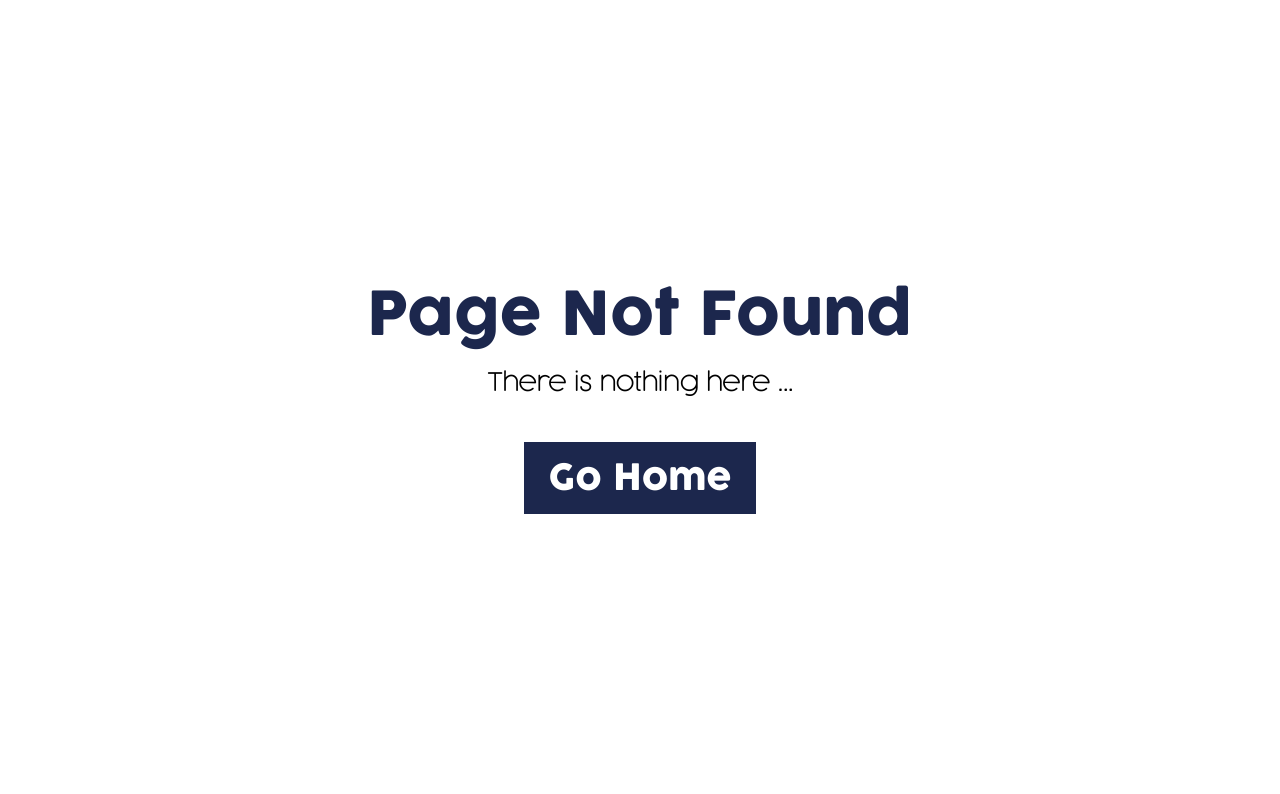
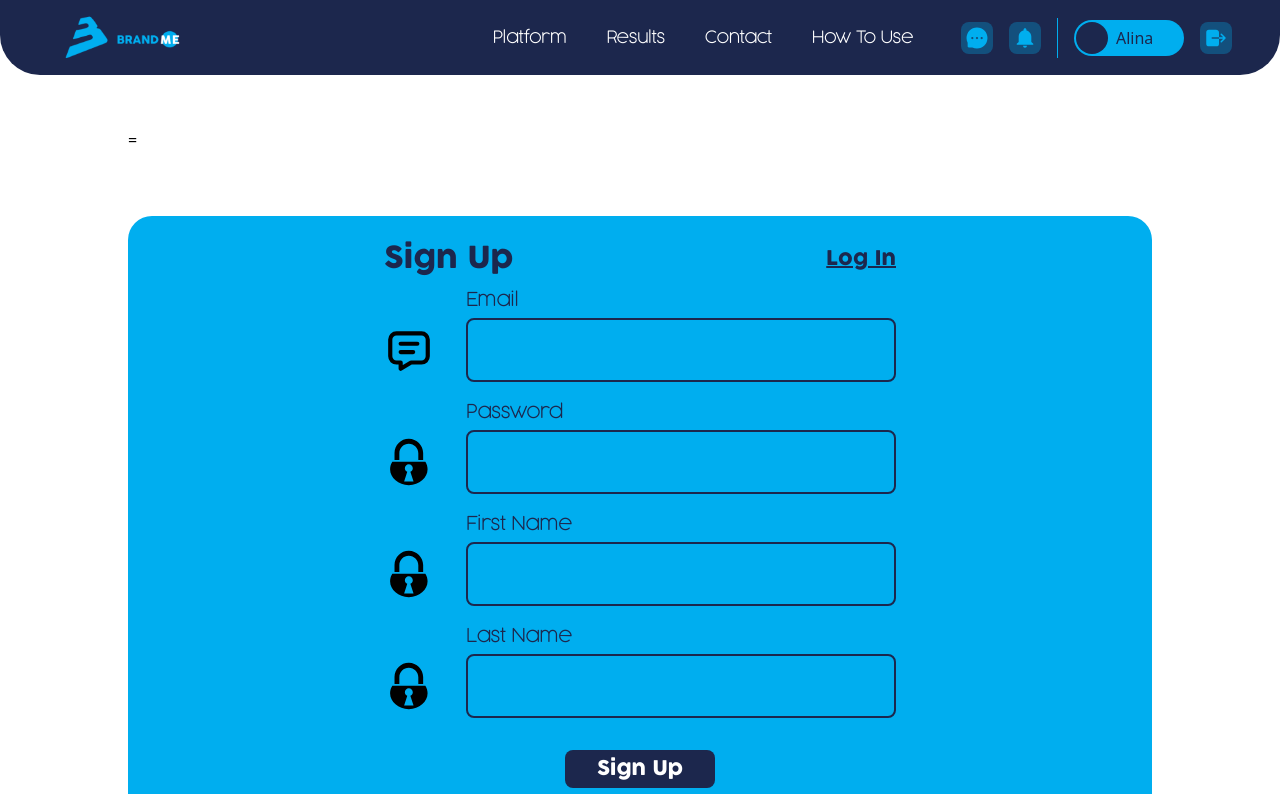
Before and after one commit to Valuegate/Brand-me, a Next.js app: page /signup in a window 1280 px wide. Before the commit this address had no page. Shown: the top 794 px of the page. Built offline with nearby package versions, Linux system fonts and the light colour scheme.

Commit message:
done with login and signup page

```diff
--- /dev/null
+++ b/src/app/login/page.tsx
@@ -0,0 +1,10 @@
+import LoginPage from '@/components/login/Login';
+
+
+export const metadata = {
+  title: "Login",
+};
+
+export default function Login() {
+  return <LoginPage />
+}
--- /dev/null
+++ b/src/app/signup/page.tsx
@@ -0,0 +1,10 @@
+import SignUp from '@/components/signup/SignUp';
+
+
+export const metadata = {
+  title: "SignUp",
+};
+
+export default function SignUpPage() {
+  return <SignUp />
+}
--- /dev/null
+++ b/src/components/login/Login.tsx
@@ -0,0 +1,89 @@
+"use client";
+import React from 'react'
+import NavBar from '../resuable/NavBar/NavBar'
+import Footer from '../resuable/Footer/Footer'
+import Link from 'next/link';
+import { BiMessage } from 'react-icons/bi';
+import { TbMessage } from 'react-icons/tb';
+import { GiPadlock } from 'react-icons/gi';
+
+const LoginPage = () => {
+
+
+  return (
+    <>
+     <div className="fixed top-0 left-0 right-0">
+        <NavBar index={-1}/>
+      </div><div className="h-32" />
+      <div className="px-32">
+        <div className="flex justify-center items-center flex-col gap-5">
+            <Link href={''}>
+            <button className="text-brand flex items-center justify-center bg-light-blue w-[25rem] h-14 rounded-3xl text-[18px] leading-[21.8px] font-cocogoose">
+            Log In With Linkedin
+            </button>
+            </Link>
+            <Link href={''}>
+            <button className="text-brand flex items-center justify-center bg-light-blue w-[25rem] h-14 rounded-3xl text-[18px] leading-[21.8px] font-cocogoose">
+            Log In With Google
+            </button>
+            </Link>
+            <Link href={''}>
+            <button className="text-brand flex items-center justify-center bg-light-blue w-[25rem] h-14 rounded-3xl text-[18px] leading-[21.8px] font-cocogoose">
+            Log In With Facebook
+            </button>
+            </Link>
+        </div>
+
+        <div className="mt-16 bg-light-blue border-none rounded-3xl">
+            <div className='px-[16rem] py-[2rem]'>
+                <div className="flex justify-between items-center mb-4">
+                    <h2 className='text-brand text-[30px] leading-[21.8px] font-cocogoose'>Log In</h2>
+                    <Link className='text-brand text-[20px] underline leading-[15px] font-cocogoose' href={'/signup'}>Sign Up</Link>
+                </div>
+                <div className="flex items-center gap-8">
+                    <div className='mt-8'><TbMessage className='w-[50px] h-[50px]' /></div>
+        <div className="flex flex-col gap-1 w-full">
+          <label
+            htmlFor=""
+            className="text-brand font-cocogoose-light font-bold text-lg"
+          >
+            Email
+          </label>
+          <input
+            type="text"
+            className="w-full focus:outline-none border-2 border-brand rounded-lg bg-light-blue h-16 text-white font-cocogoose-light pl-4 font-bold"
+          />
+        </div>
+                </div>
+
+                <div className="flex items-center gap-8 mt-4">
+                    <div className='mt-8'><GiPadlock className='w-[50px] h-[50px]' /></div>
+        <div className="flex flex-col gap-1 w-full">
+          <label
+            htmlFor=""
+            className="text-brand font-cocogoose-light font-bold text-lg"
+          >
+            Password
+          </label>
+          <input
+            type="text"
+            className="w-full focus:outline-none border-2 border-brand rounded-lg bg-light-blue h-16 text-white font-cocogoose-light pl-4 font-bold"
+          />
+        </div>
+                </div>
+                <Link href={'/forgotpassword'}> <p className='text-brand text-[15px] underline leading-[15px] font-cocogoose pl-[5rem] mt-4'>Forgot password</p></Link>
+                <div className='flex items-center justify-center mt-8'>
+            <button className="text-white bg-brand px-8 py-2 rounded-lg text-[20px] leading-[21.8px] font-cocogoose">
+              Log In
+            </button>
+                </div>
+            </div>
+        </div>
+
+        </div>
+      <Footer />
+    </>
+  )
+}
+
+export default LoginPage;
--- a/src/components/profile/Profile.tsx
+++ b/src/components/profile/Profile.tsx
@@ -7,10 +7,10 @@ import Footer from '../resuable/Footer/Footer'
 import { useUserStore } from '@/stores/userStore'
 
 const Profile = () => {
-    const profileImage = useUserStore((state) => state.image);
-    const firstName = useUserStore((state) => state.firstName);
-    const surname = useUserStore((state) => state.surname);
-    const alias = useUserStore((state) => state.alias);
+    const profileImage = useUserStore((state: { image: any; }) => state.image);
+    const firstName = useUserStore((state: { firstName: any; }) => state.firstName);
+    const surname = useUserStore((state: { surname: any; }) => state.surname);
+    const alias = useUserStore((state: { alias: any; }) => state.alias);
 
 
   return (
--- a/src/components/resuable/NavBar/NavBar.tsx
+++ b/src/components/resuable/NavBar/NavBar.tsx
@@ -24,8 +24,8 @@ export type NavProp = {
 
 const NavBar: FC<NavProp> = ({ index }) => {
   const [navs, setNavs] = useState<iNavItem[]>([]);
-  const loggedIn = useGlobalStore((state) => state.loggedIn);
-  const username = useUserStore((state) => state.firstName);
+  const loggedIn = useGlobalStore((state: { loggedIn: any; }) => state.loggedIn);
+  const username = useUserStore((state: { firstName: any; }) => state.firstName);
 
   useEffect(() => {
     if (loggedIn) {
@@ -102,14 +102,18 @@ const NavBar: FC<NavProp> = ({ index }) => {
         </div>
         {!loggedIn && (
           <div className="flex gap-4">
+            <Link href={'/login'}>
             <button className="text-white flex bg-brand-30 px-5 py-2 rounded-lg text-[20px] leading-[21.8px] font-cocogoose">
               Login
               <MdArrowDropDown />
             </button>
+            </Link>
 
+            <Link href={'/signup'}>
             <button className="text-brand bg-light-blue px-5 py-2 rounded-lg text-[20px] leading-[21.8px] font-cocogoose">
               Sign Up
             </button>
+            </Link>
           </div>
         )}
         {loggedIn && (
--- /dev/null
+++ b/src/components/signup/SignUp.tsx
@@ -0,0 +1,102 @@
+"use client";
+import React from 'react'
+import NavBar from '../resuable/NavBar/NavBar'
+import Footer from '../resuable/Footer/Footer'
+import Link from 'next/link';
+import { TbMessage } from 'react-icons/tb';
+import { GiPadlock } from 'react-icons/gi';
+
+const SignUp = () => {
+
+  return (
+    <>
+     <div className="fixed top-0 left-0 right-0">
+        <NavBar index={-1}/>
+      </div><div className="h-32" />
+      <div className="px-32">=
+
+        <div className="mt-16 bg-light-blue border-none rounded-3xl">
+            <div className='px-[16rem] py-[2rem]'>
+                <div className="flex justify-between items-center mb-4">
+                    <h2 className='text-brand text-[30px] leading-[21.8px] font-cocogoose'>Sign Up</h2>
+                    <Link className='text-brand text-[20px] underline leading-[15px] font-cocogoose' href={'/signup'}>Log In</Link>
+                </div>
+                <div className="flex items-center gap-8">
+                    <div className='mt-8'><TbMessage className='w-[50px] h-[50px]' /></div>
+        <div className="flex flex-col gap-1 w-full">
+          <label
+            htmlFor=""
+            className="text-brand font-cocogoose-light font-bold text-lg"
+          >
+            Email
+          </label>
+          <input
+            type="text"
+            className="w-full focus:outline-none border-2 border-brand rounded-lg bg-light-blue h-16 text-white font-cocogoose-light pl-4 font-bold"
+          />
+        </div>
+                </div>
+
+                <div className="flex items-center gap-8 mt-4">
+                    <div className='mt-8'><GiPadlock className='w-[50px] h-[50px]' /></div>
+        <div className="flex flex-col gap-1 w-full">
+          <label
+            htmlFor=""
+            className="text-brand font-cocogoose-light font-bold text-lg"
+          >
+            Password
+          </label>
+          <input
+            type="text"
+            className="w-full focus:outline-none border-2 border-brand rounded-lg bg-light-blue h-16 text-white font-cocogoose-light pl-4 font-bold"
+          />
+        </div>
+                </div>
+
+                <div className="flex items-center gap-8 mt-4">
+                    <div className='mt-8'><GiPadlock className='w-[50px] h-[50px]' /></div>
+        <div className="flex flex-col gap-1 w-full">
+          <label
+            htmlFor=""
+            className="text-brand font-cocogoose-light font-bold text-lg"
+          >
+            First Name
+          </label>
+          <input
+            type="text"
+            className="w-full focus:outline-none border-2 border-brand rounded-lg bg-light-blue h-16 text-white font-cocogoose-light pl-4 font-bold"
+          />
+        </div>
+                </div>
+
+                <div className="flex items-center gap-8 mt-4">
+                    <div className='mt-8'><GiPadlock className='w-[50px] h-[50px]' /></div>
+        <div className="flex flex-col gap-1 w-full">
+          <label
+            htmlFor=""
+            className="text-brand font-cocogoose-light font-bold text-lg"
+          >
+            Last Name
+          </label>
+          <input
+            type="text"
+            className="w-full focus:outline-none border-2 border-brand rounded-lg bg-light-blue h-16 text-white font-cocogoose-light pl-4 font-bold"
+          />
+        </div>
+                </div>
+
+                <div className='flex items-center justify-center mt-8'>
+            <button className="text-white bg-brand px-8 py-2 rounded-lg text-[20px] leading-[21.8px] font-cocogoose">
+              Sign Up
+            </button>
+                </div>
+            </div>
+        </div>
+
+        </div>
+      <Footer />
+    </>
+  )
+}
+
+export default SignUp;
```
Also changed, not shown: 1 other file (tests, documents, lock files or other folders).
